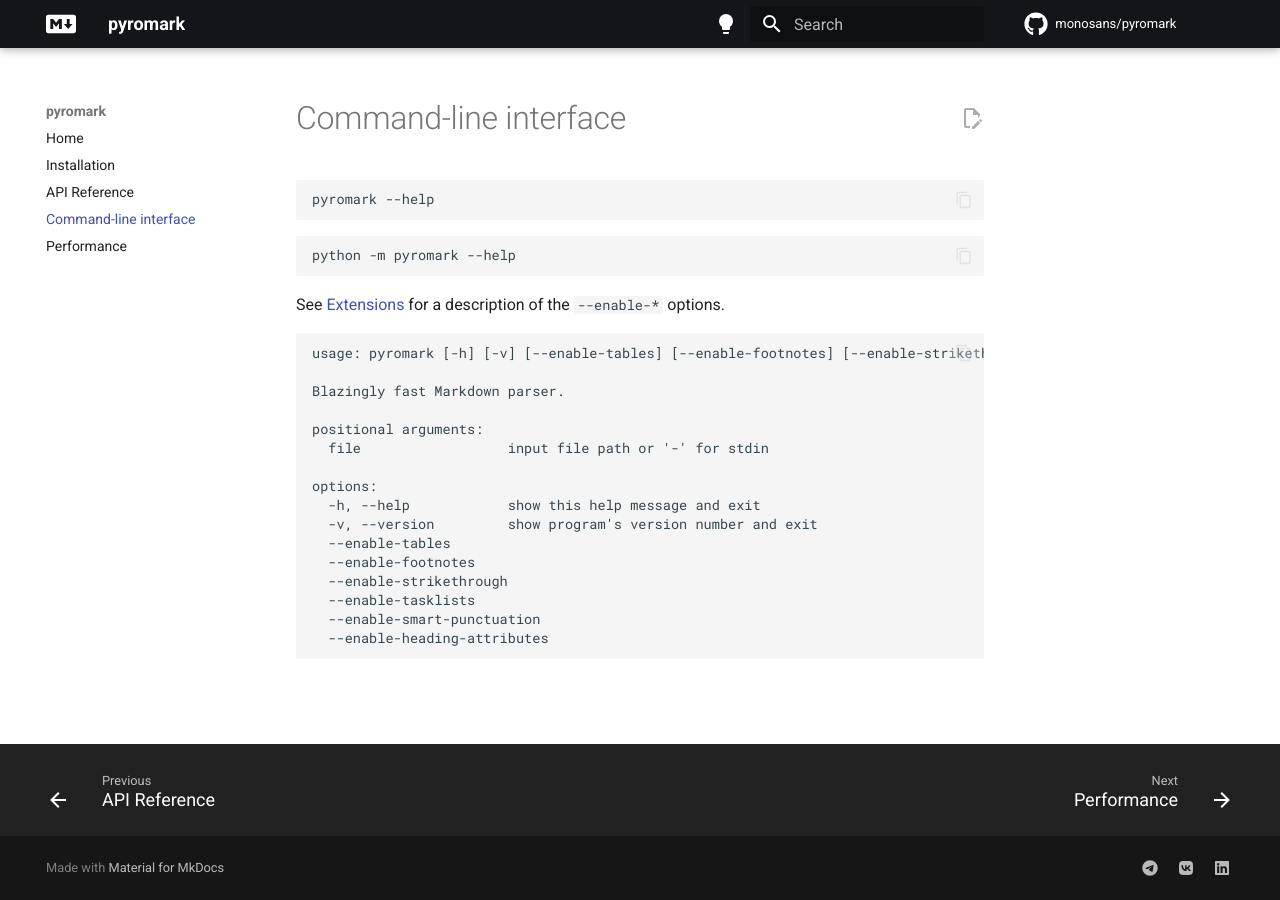
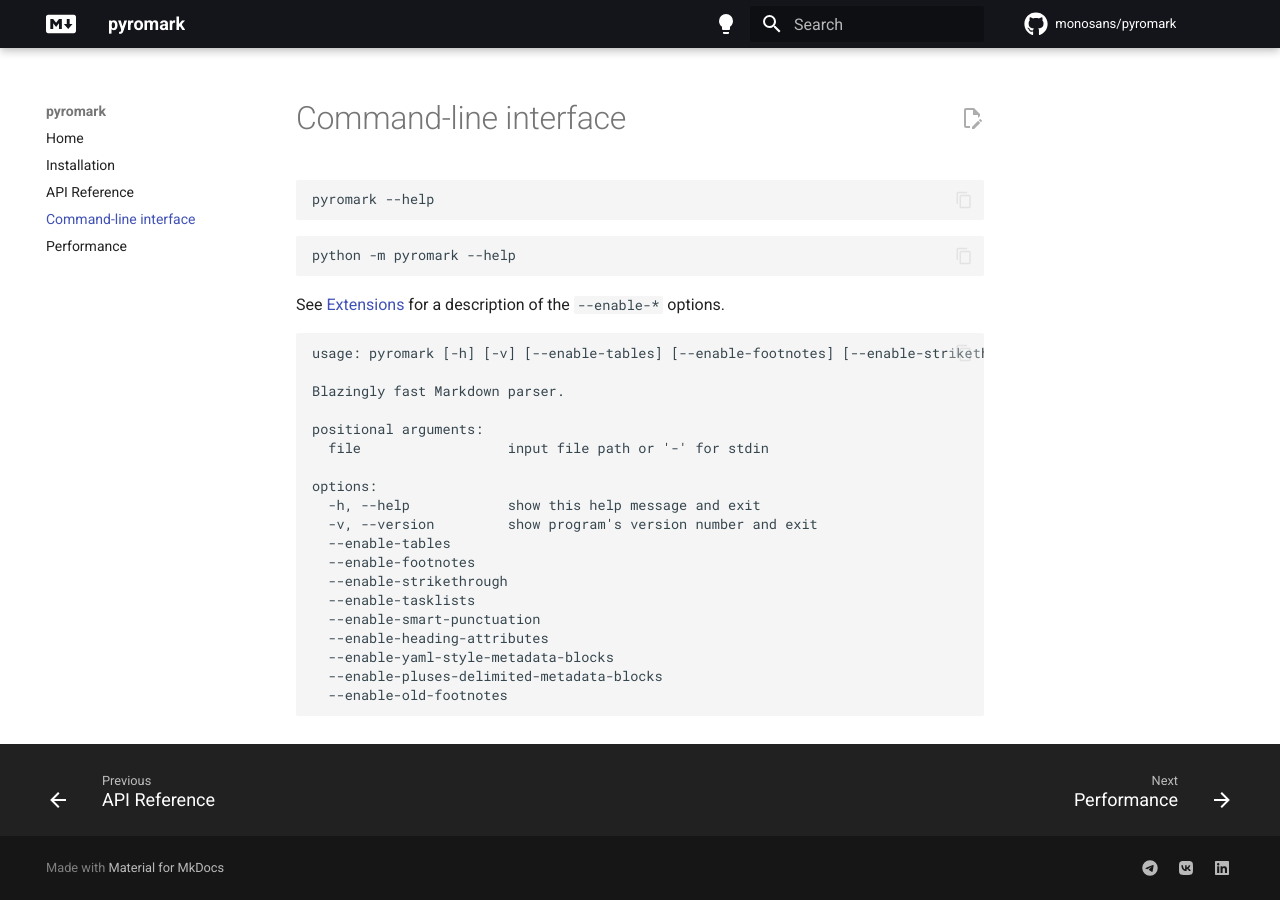
Before and after one commit to monosans/pyromark, an MkDocs documentation site: the page built from docs/cli.md, in a window 1280 px wide. Built offline with MkDocs 1.6.1 and Material for MkDocs 9.7.7, drawn with Linux system fonts in a browser that asks for light colours; comment, search, counter and statistics services are not loaded.

Commit message:
Update docs/cli.md

````diff
--- a/docs/cli.md
+++ b/docs/cli.md
@@ -11,7 +11,7 @@
 See [Extensions](api.md#pyromark.Extensions-attributes) for a description of the `--enable-*` options.
 
 ```
-usage: pyromark [-h] [-v] [--enable-tables] [--enable-footnotes] [--enable-strikethrough] [--enable-tasklists] [--enable-smart-punctuation] [--enable-heading-attributes] file
+usage: pyromark [-h] [-v] [--enable-tables] [--enable-footnotes] [--enable-strikethrough] [--enable-tasklists] [--enable-smart-punctuation] [--enable-heading-attributes] [--enable-yaml-style-metadata-blocks] [--enable-pluses-delimited-metadata-blocks] [--enable-old-footnotes] file
 
 Blazingly fast Markdown parser.
 
@@ -27,4 +27,7 @@
   --enable-tasklists
   --enable-smart-punctuation
   --enable-heading-attributes
+  --enable-yaml-style-metadata-blocks
+  --enable-pluses-delimited-metadata-blocks
+  --enable-old-footnotes
 ```
````
